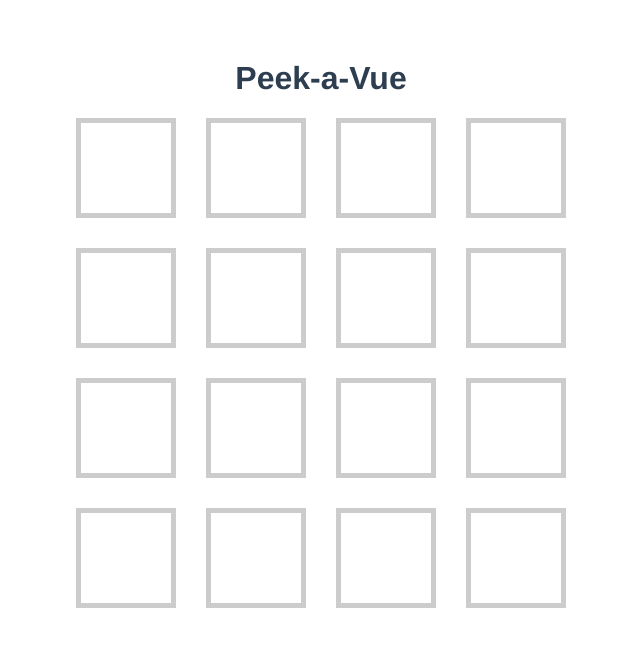
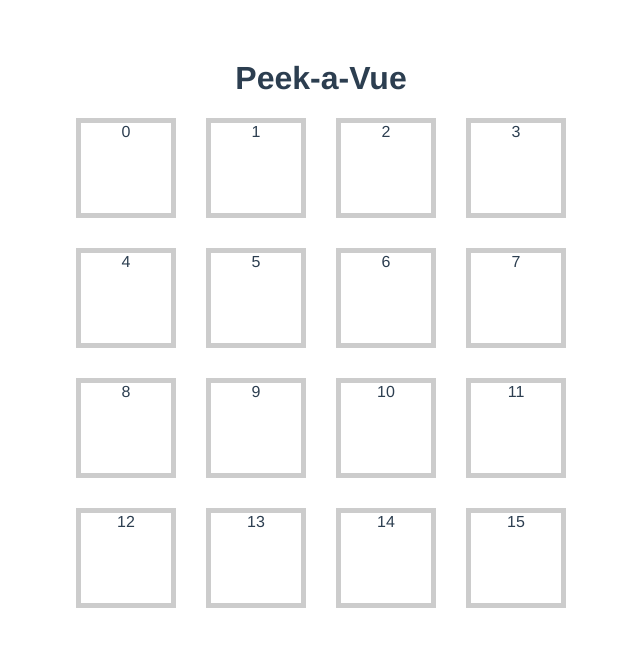
Before and after one commit to nearlys40/card-matching-game, a Vue app: page / in a window 1280 px wide. Shown: the top 646 px of the page, without its empty margins (319-959 px from the left). Built offline with nearby package versions, Linux system fonts and the light colour scheme.

Commit message:
Create Card Component with value props

```diff
--- a/src/App.vue
+++ b/src/App.vue
@@ -1,29 +1,22 @@
 <template>
   <h1>Peek-a-Vue</h1>
   <section class="game-board">
-    <div class="card"></div>
-    <div class="card"></div>
-    <div class="card"></div>
-    <div class="card"></div>
-    <div class="card"></div>
-    <div class="card"></div>
-    <div class="card"></div>
-    <div class="card"></div>
-    <div class="card"></div>
-    <div class="card"></div>
-    <div class="card"></div>
-    <div class="card"></div>
-    <div class="card"></div>
-    <div class="card"></div>
-    <div class="card"></div>
-    <div class="card"></div>
+    <Card
+      v-for="(card, index) in cardList"
+      :key="`card-${index}`"
+      :value="card"
+    />
   </section>
 </template>
 
-<script>
-export default {
-  name: "App",
-};
+<script setup>
+import Card from "@/components/Card.vue";
+
+const cardList = [];
+
+for (let i = 0; i < 16; i++) {
+  cardList.push(i);
+}
 </script>
 
 <style>
--- /dev/null
+++ b/src/components/Card.vue
@@ -0,0 +1,16 @@
+<!-- eslint-disable vue/multi-word-component-names -->
+<template>
+  <div class="card">{{ value }}</div>
+</template>
+
+<script setup>
+import { defineProps } from "vue";
+defineProps({
+  value: {
+    type: Number,
+    required: true,
+  },
+});
+</script>
+
+<style></style>
```
